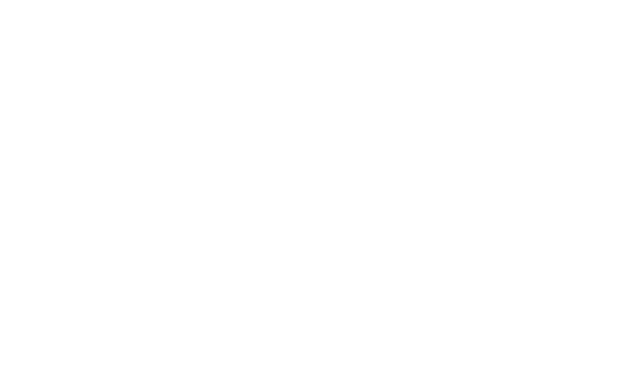
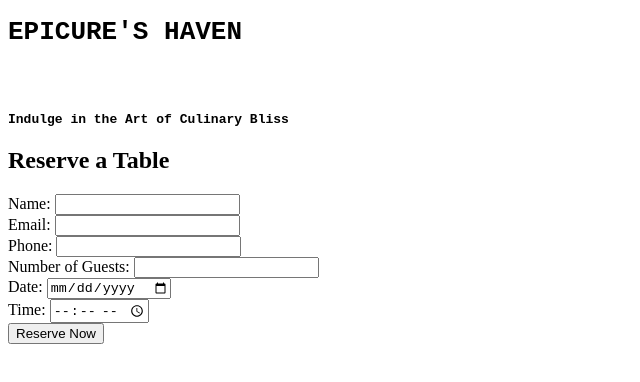
Before and after one commit to PIYUSH1927/Team-7-Web-dev, a plain HTML site: page reserve.html in a window 1280 px wide. Shown: the whole page, without its empty margins (0-640 px from the left). Drawn offline with Linux system fonts and the light colour scheme.

Commit message:
Update reserve.html

```diff
--- a/reserve.html
+++ b/reserve.html
@@ -1,13 +1,59 @@
 <!DOCTYPE html>
 <html lang="en">
 <head>
-    <meta charset="UTF-8">
-    <meta name="viewport" content="width=device-width, initial-scale=1.0">
-    <title>Document</title>
+  <meta charset="UTF-8">
+  <meta name="viewport" content="width=device-width, initial-scale=1.0">
+  <title>Restaurant Reservation</title>
+  <link rel="stylesheet" href="styles.css">
+  <link href='https://fonts.googleapis.com/css?family=Cinzel Decorative' rel='stylesheet'>
+    <style>
+    .topnav {
+        font-family: 'Cinzel Decorative';font-size: 22px;
+        font-weight: bold
+        }
+    </style>
 </head>
+<body>
+  <header>
+    <pre><h1>EPICURE'S HAVEN</h1>
+        <h4>Indulge in the Art of Culinary Bliss</h4></pre>
+  </header>
 
-<body>
+  <main>
+    <section class="reservation-form">
+      <h2>Reserve a Table</h2>
+      <form id="reservationForm">
+        <div>
+          <label for="name">Name:</label>
+          <input type="text" id="name" required>
+        </div>
+        <div>
+          <label for="email">Email:</label>
+          <input type="email" id="email" required>
+        </div>
+        <div>
+          <label for="phone">Phone:</label>
+          <input type="tel" id="phone" required>
+        </div>
+        <div>
+          <label for="guests">Number of Guests:</label>
+          <input type="number" id="guests" required>
+        </div>
+        <div>
+          <label for="date">Date:</label>
+          <input type="date" id="date" required>
+        </div>
+        <div>
+          <label for="time">Time:</label>
+          <input type="time" id="time" required>
+        </div>
+        <div>
+          <button type="submit">Reserve Now</button>
+        </div>
+      </form>
+    </section>
+  </main>
 
-
+  <script src="script.js"></script>
 </body>
 </html>
```
